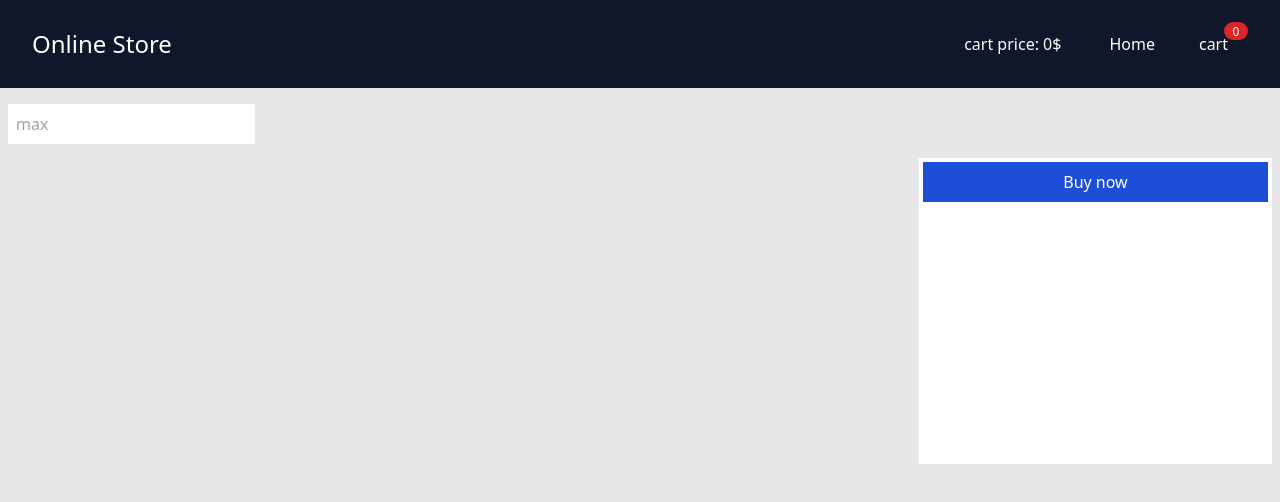
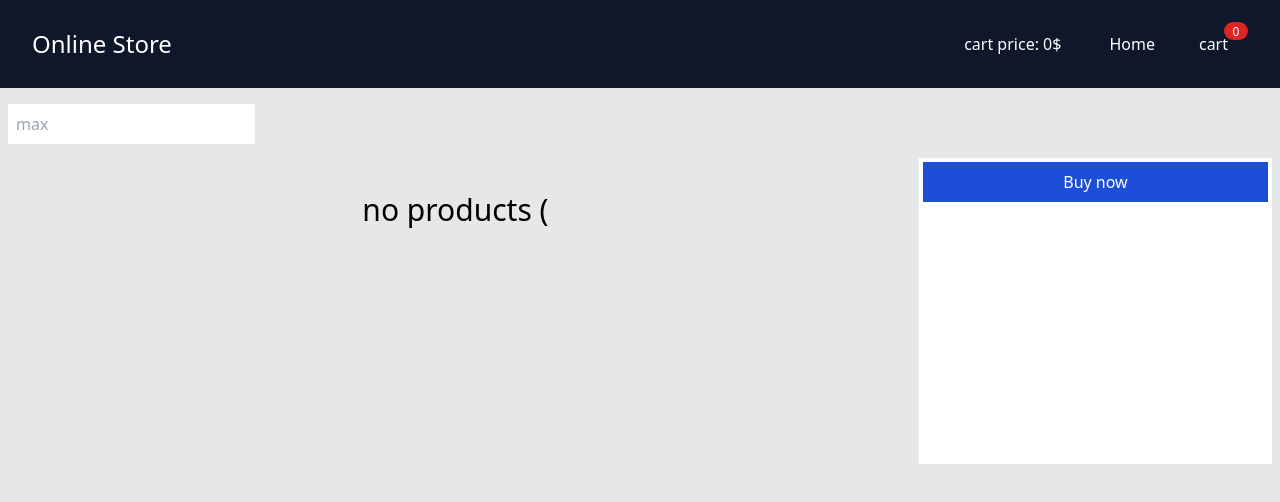
Before and after one commit to jahanbaev/online-store, a React (Create React App) app: page /cart in a window 1280 px wide. Shown: the top 502 px of the page. Built offline with nearby package versions, Linux system fonts and the light colour scheme.

Commit message:
fix: pagination fixed

```diff
--- a/src/pages/cart.tsx
+++ b/src/pages/cart.tsx
@@ -51,23 +51,29 @@ const Cart = (props: { clc: () => void; }) =>{
 
     useEffect(() => {
         let i: number = 0;
-        let p: number[] = []
+        let p: number[] = [];
         for(i = 0; i < Math.floor(list.length / maxElems); i++){
-            p.push(i+1)
+            p.push(i+1);
         }
-        if(Math.floor(list.length / maxElems) !== list.length / maxElems) p.push(i+1)
-        setPagination(p)
+        if(Math.floor(list.length / maxElems) !== list.length / maxElems) p.push(i+1);
+        setPagination(p);
+
+        if(p.length  < pageIndex && pagination.length !== 0) {
+            setPageIndex(p.length)
+        }
+
+
 
     }, [maxElems, list.length])
 
     useEffect(() => {
-        localStorage.setItem("cart", JSON.stringify(list))
-        props.clc()
+        localStorage.setItem("cart", JSON.stringify(list));
+        props.clc();
     }, [list])
 
     function setTo(event: {target : HTMLInputElement}){
-        setMaxElems((parseInt(event.target.value) === 0)?1:parseInt(event.target.value))
-        getList()
+        setMaxElems((parseInt(event.target.value) === 0)?1:parseInt(event.target.value));
+        getList();
     }
 
     function updateList(){
@@ -128,7 +134,8 @@ const Cart = (props: { clc: () => void; }) =>{
             <input type="text" placeholder="max" onChange={setTo} className="p-2 m-2" />
             {
                 list.map((e : product, index : number)=>{
-                    return (<div className={(((pageIndex - 1) * maxElems) + maxElems > index && ((pageIndex - 1) * maxElems) <= index )?"p-2":"p-2 hidden"}   key={index} >
+                    return (<div className={(((pageIndex - 1) * maxElems) + maxElems > index && ((pageIndex - 1) * maxElems) <= index )?"p-2 relative":"p-2 hidden relative"}   key={index} >
+                                <p className="absolute min-w-[15px] h-5 top-3 text-center rounded-sm pl-1 pr-1 left-3 leading-5 bg-black text-white bg-opacity-40 backdrop-blur-lg ">{index + 1}</p>
                                 <div className="bg-white w-full flex p-1 items-center">
                                     <img src={e.images[0]} className="w-32 h-28" alt="" />
                                     <div className="p-2 w-full h-28 items-start flex flex-col">
@@ -149,6 +156,10 @@ const Cart = (props: { clc: () => void; }) =>{
 
             }
 
+            <div className={(list.length === 0)?"visible":"hidden"}>
+                <h1 className="text-center w-full text-3xl mt-10">no products (</h1>
+            </div>
+
         <div className="w-full flex justify-center">
             {
                 pagination.map(e=>{
```
